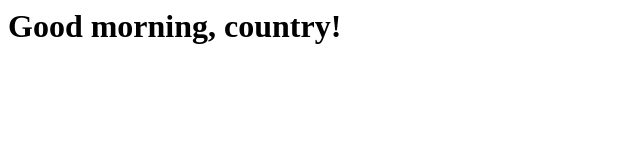
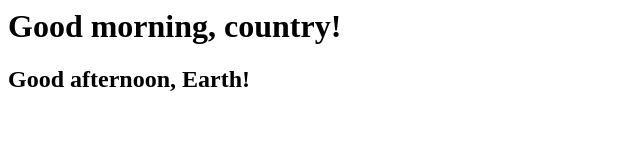
Before and after one commit to GreenPotatoShow/new-demo2, a plain HTML site: page index.html in a window 1280 px wide. Shown: the whole page, without its empty margins (0-640 px from the left). Drawn offline with Linux system fonts and the light colour scheme.

Commit message:
added good afternoon

```diff
--- a/index.html
+++ b/index.html
@@ -1 +1,2 @@
 <h1>Good morning, country!</h1>
+<h2>Good afternoon, Earth!</h2>
```
